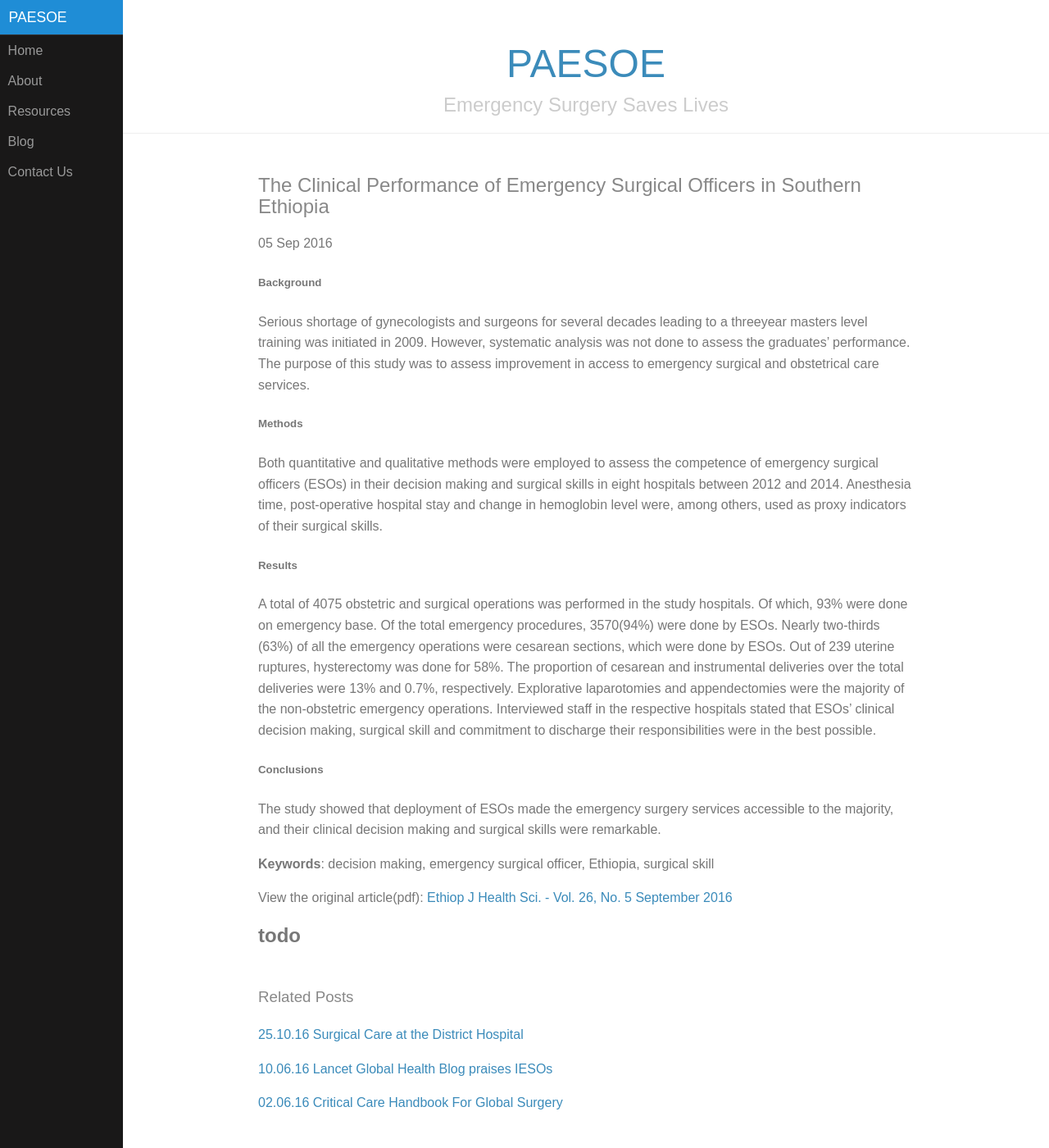
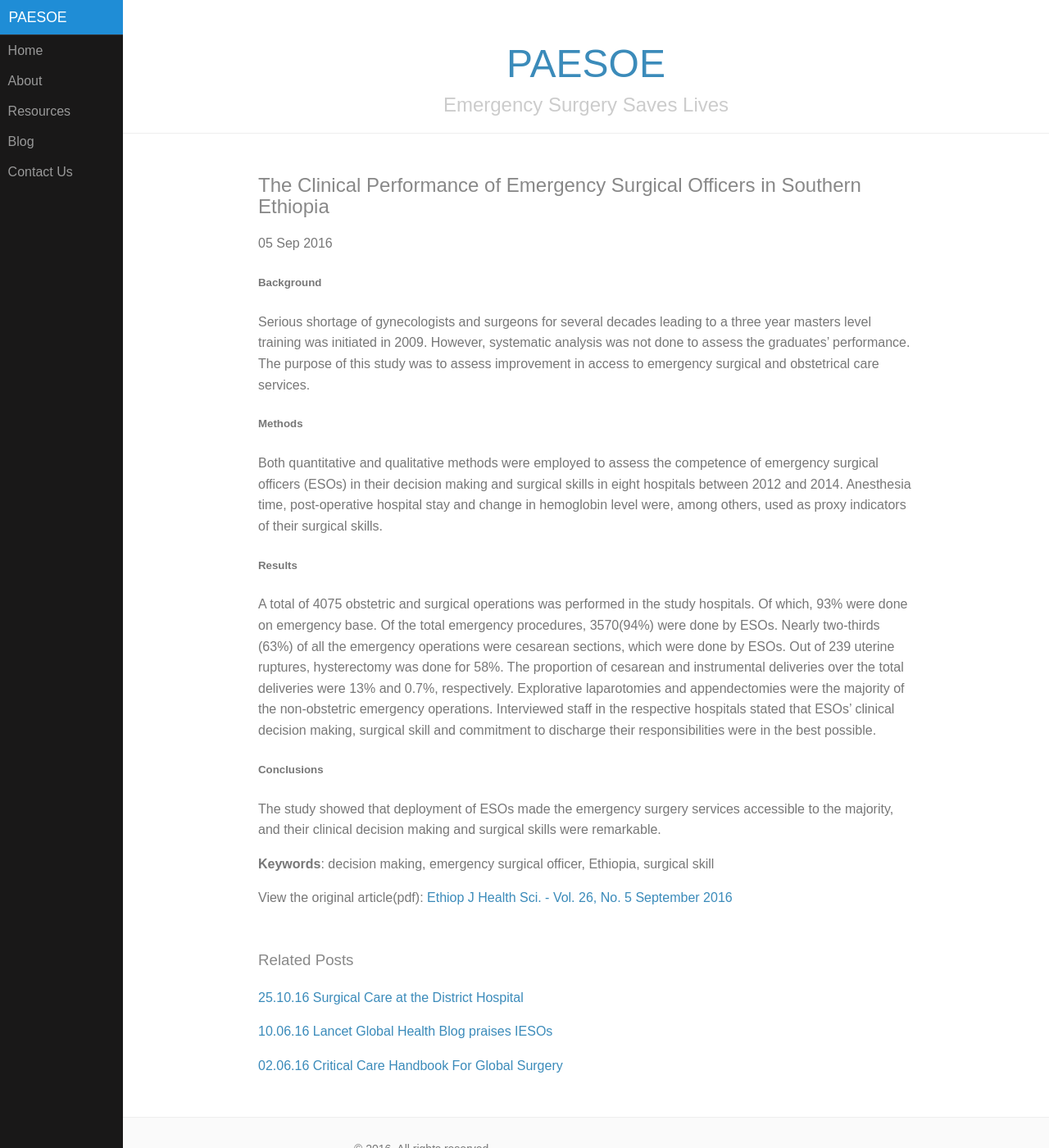
Before and after one commit to vvcb/paesoe-test, a Jekyll site: the page built from _posts/2016-09-05-ieso-performance-report.md, in a window 1280 px wide and 1400 px high. Shown: the whole window at 82% size. Built offline with Jekyll 4.4.1, drawn with Linux system fonts in a browser that asks for light colours; comment, search, counter and statistics services are not loaded.

Commit message:
Add tags, correct

```diff
--- a/_posts/2016-09-05-ieso-performance-report.md
+++ b/_posts/2016-09-05-ieso-performance-report.md
@@ -1,10 +1,12 @@
 ---
 layout: post
 title: The Clinical Performance of Emergency Surgical Officers in Southern Ethiopia
+tags: news
+comments: true
 ---
 
 ##### Background
-Serious shortage of gynecologists and surgeons for several decades leading to a threeyear
+Serious shortage of gynecologists and surgeons for several decades leading to a three year
 masters level training was initiated in 2009. However, systematic analysis was not done to assess the
 graduates’ performance. The purpose of this study was to assess improvement in access to emergency
 surgical and obstetrical care services.
@@ -32,6 +34,3 @@
 **Keywords**: decision making, emergency surgical officer, Ethiopia, surgical skill
 
 View the original article(pdf): [Ethiop J Health Sci. - Vol. 26, No. 5 September 2016]({{ site.baseurl }}/assets/docs/ieso_performance_report_2016.pdf)
-
-todo
--
```
